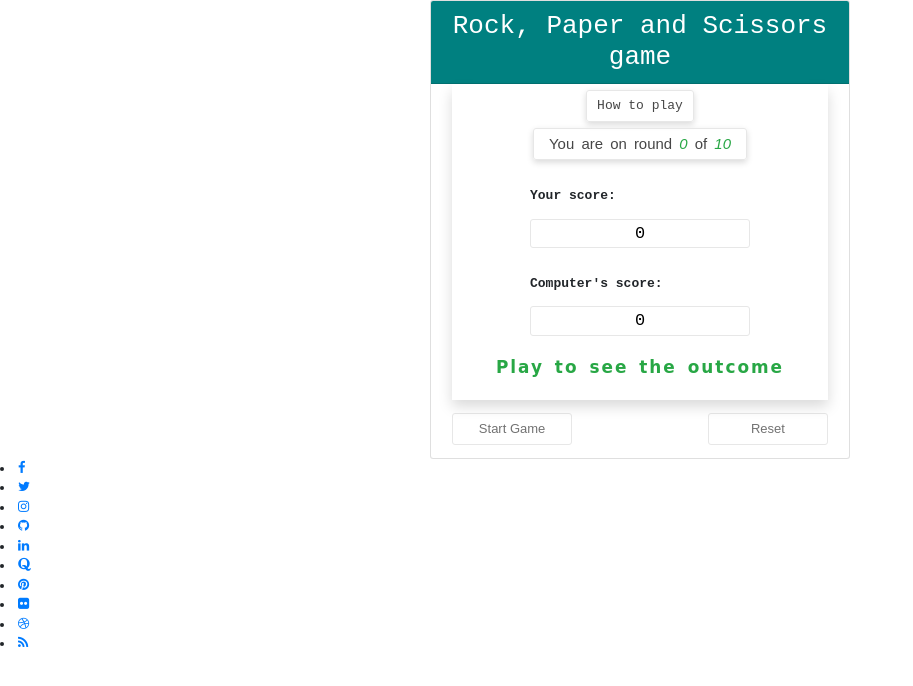
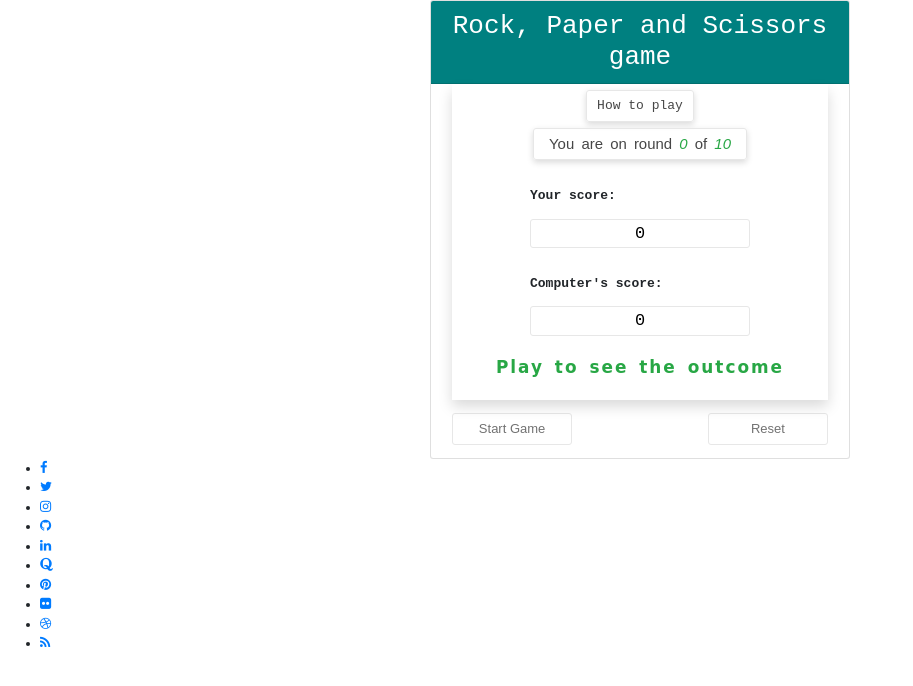
Before and after one commit to Krishna3Ku/Rockgame, a plain HTML site: page index.html in a window 1280 px wide. Shown: the whole page, without its empty margins (0-913 px from the left). Drawn offline with nearby package versions, Linux system fonts and the light colour scheme; a web font is replaced by a local one.

Commit message:
Update index.html

```diff
--- a/index.html
+++ b/index.html
@@ -78,7 +78,7 @@
   <footer></footer>
   <script src="./scripts.js">
   </script>
-
+  <ul style="float:left;">
                                     <li><a href="https://www.facebook.com/krishnakumar.yadav.18488169"><i class="fa fa-facebook"></i></a></li>
                                     <li><a href="https://twitter.com/Krishna09988033"><i class="fa fa-twitter"></i></a></li>
                                     <li><a href="https://www.instagram.com/krishnakumar8636"><i class="fa fa-instagram"></i></a></li>
@@ -89,7 +89,7 @@
                                     <li><a href="#"><i class="fa fa-flickr"></i></a></li>
                                     <li><a href="#"><i class="fa fa-dribbble"></i></a></li>
                                     <li><a href="#"><i class="fa fa-rss"></i></a></li>
-
+  </ul>
 </body>
 
 </html>
```
